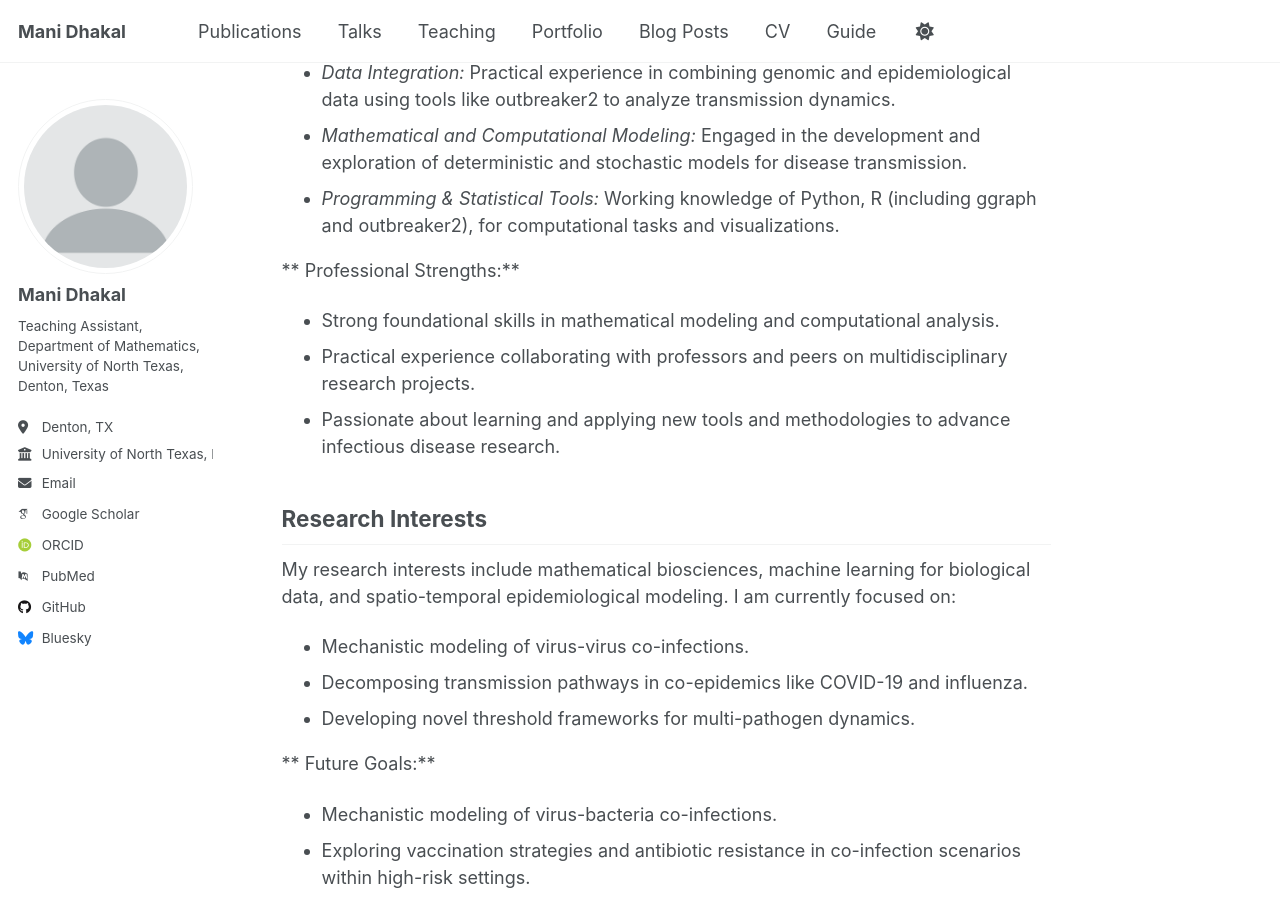
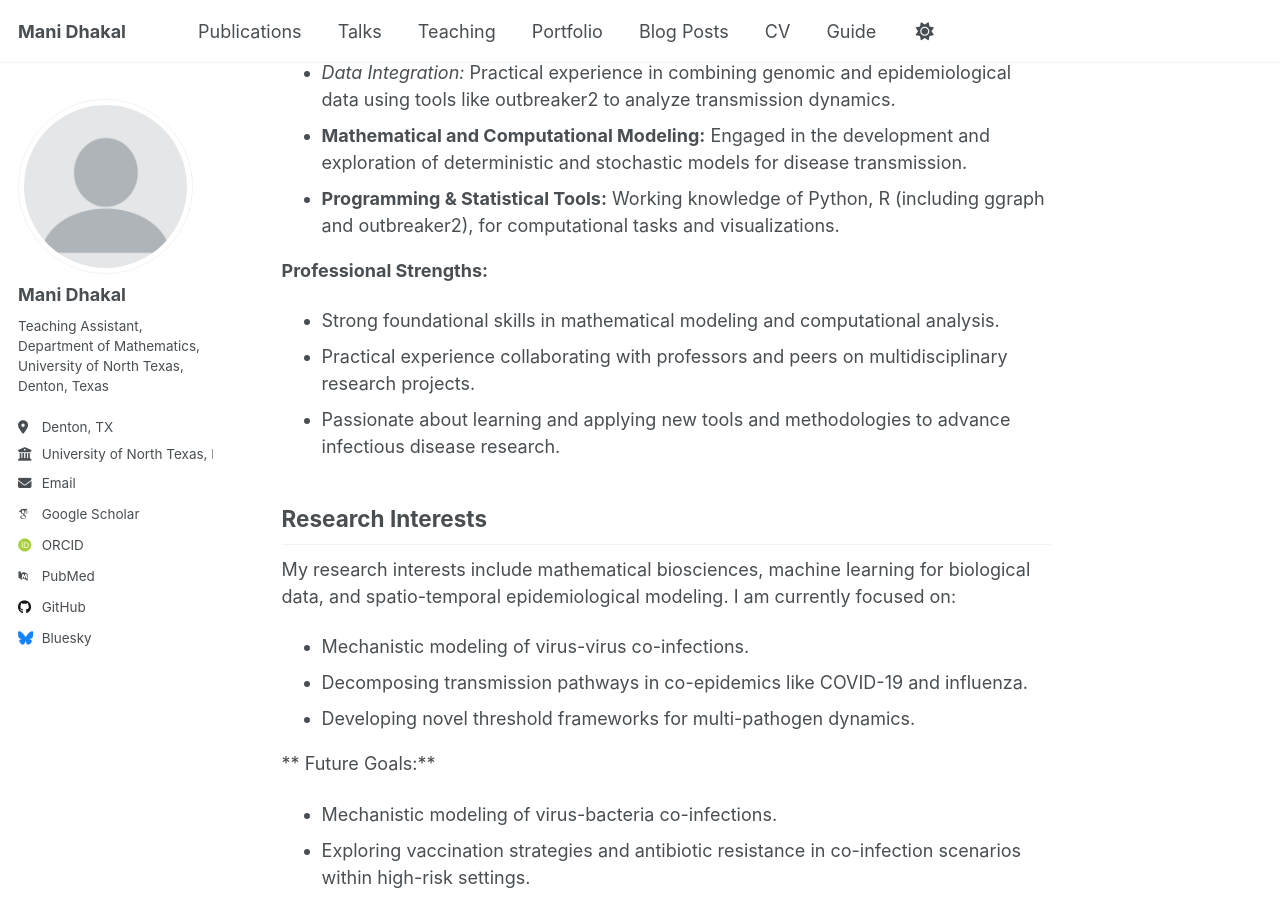
Before and after one commit to ManiDhakal/ManiDhakal.github.io, a Jekyll site: the page built from _pages/about.md, in a window 1280 px wide and 900 px high, scrolled down 512 px. Built offline with Jekyll 4.4.1, drawn with Linux system fonts in a browser that asks for light colours; some web fonts are replaced; a script that is not in the unit is left out.

```diff
--- a/_pages/about.md
+++ b/_pages/about.md
@@ -10,10 +10,10 @@ Further, I have also made myself familiar with skills like integrating genomic a
 *Following are my core competencies:*
 * *Infectious Disease Modeling:* Familiar with compartmental models (e.g., SEAIHR, SEIR) for studying single and multi-pathogen interactions, including co-infections such as COVID-19, influenza, and MRSA.
 * *Data Integration:* Practical experience in combining genomic and epidemiological data using tools like outbreaker2 to analyze transmission dynamics.
-* *Mathematical and Computational Modeling:* Engaged in the development and exploration of deterministic and stochastic models for disease transmission.
-* *Programming & Statistical Tools:* Working knowledge of Python, R (including ggraph and outbreaker2), for computational tasks and visualizations.
+* **Mathematical and Computational Modeling:** Engaged in the development and exploration of deterministic and stochastic models for disease transmission.
+* **Programming & Statistical Tools:** Working knowledge of Python, R (including ggraph and outbreaker2), for computational tasks and visualizations.
 
-** Professional Strengths:**
+**Professional Strengths:**
 * Strong foundational skills in mathematical modeling and computational analysis.
 * Practical experience collaborating with professors and peers on multidisciplinary research projects.
 * Passionate about learning and applying new tools and methodologies to advance infectious disease research.
```
